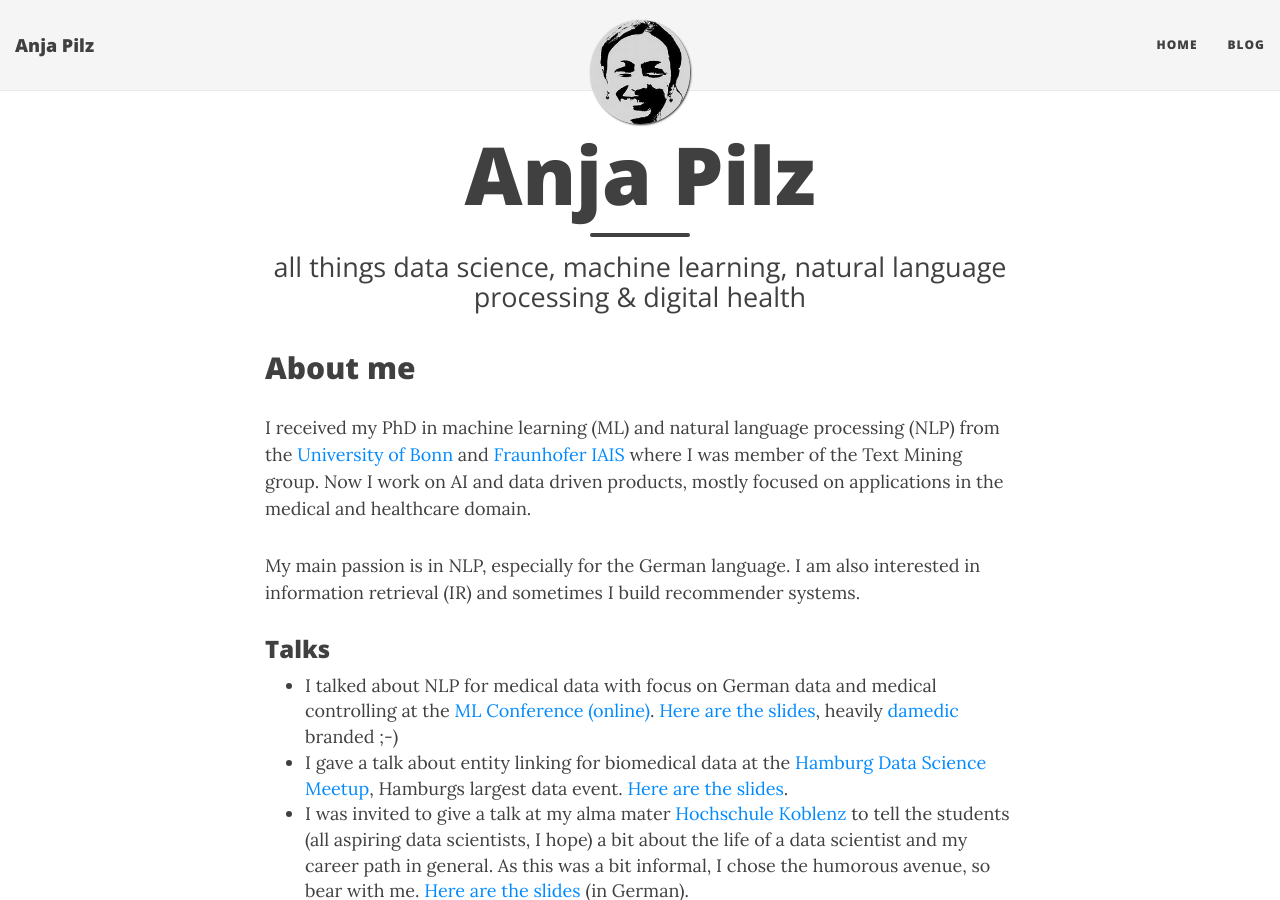
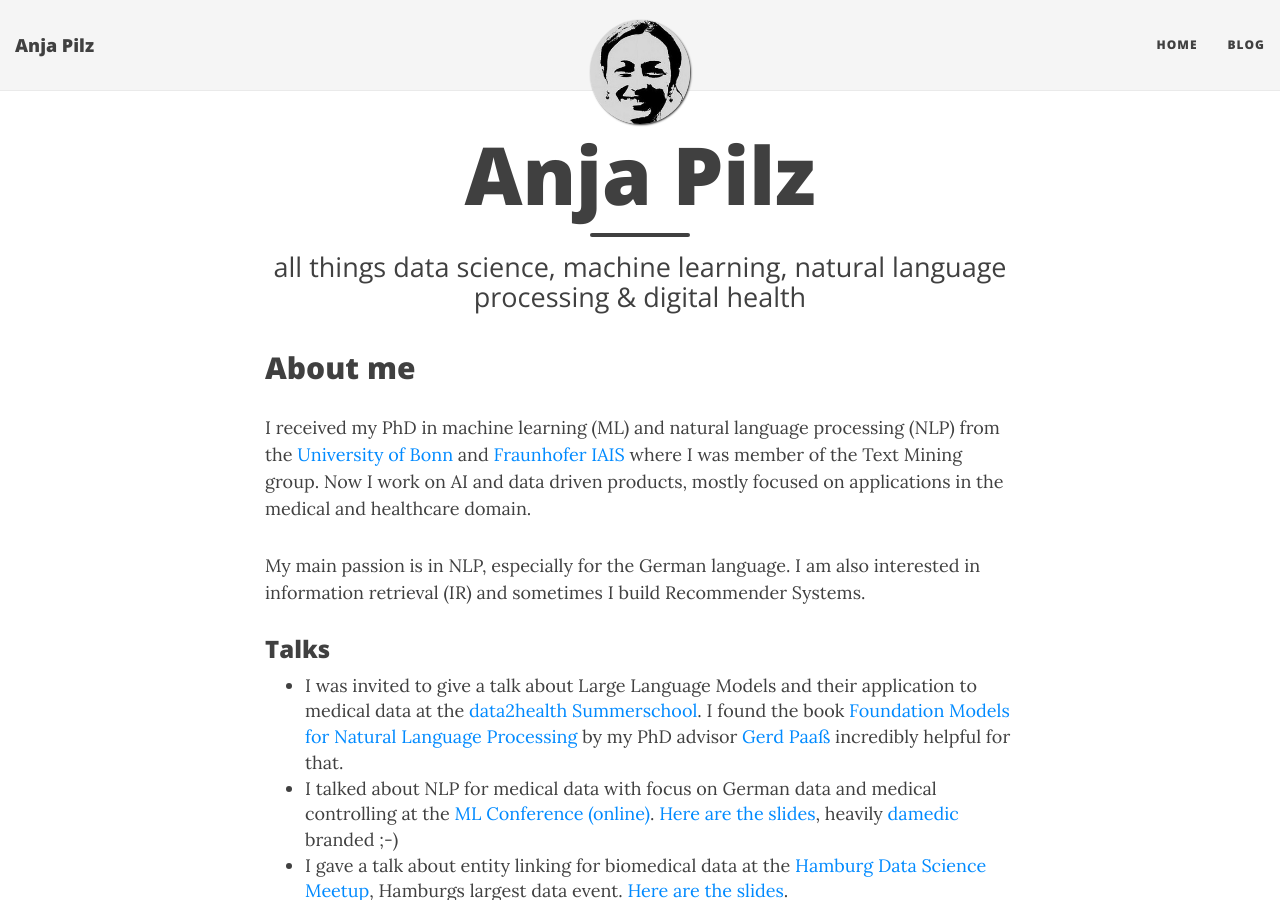
Before and after one commit to aplz/aplz.github.io, a Jekyll site: the page built from index.md, in a window 1280 px wide and 900 px high. Built offline with Jekyll 4.4.1, drawn with Linux system fonts in a browser that asks for light colours; nearby versions of some CDN libraries.

Commit message:
Update index.md

```diff
--- a/index.md
+++ b/index.md
@@ -7,9 +7,10 @@ subtitle: all things data science, machine learning, natural language processing
 ## About me
 I received my PhD in machine learning (ML) and natural language processing (NLP) from the [University of Bonn](https://mlai.cs.uni-bonn.de/) and [Fraunhofer IAIS](https://www.iais.fraunhofer.de/en.html) where I was member of the Text Mining group. Now I work on AI and data driven products, mostly focused on applications in the medical and healthcare domain.
 
-My main passion is in NLP, especially for the German language. I am also interested in information retrieval (IR) and sometimes I build recommender systems.
+My main passion is in NLP, especially for the German language. I am also interested in information retrieval (IR) and sometimes I build Recommender Systems.
 
 ### Talks
+* I was invited to give a talk about Large Language Models and their application to medical data at the [data2health Summerschool](https://www.data2health.de/de/summerschool). I found the book [Foundation Models for Natural Language Processing](https://link.springer.com/book/10.1007/978-3-031-23190-2) by my PhD advisor [Gerd Paaß](https://www.linkedin.com/in/gerhard-paass-20061359/) incredibly helpful for that.
 * I talked about NLP for medical data with focus on German data and medical controlling at the [ML Conference (online)](https://mlconference.ai/machine-learning-principles/natural-language-processing-for-medical-data/). [Here are the slides](https://www.slideshare.net/AnjaPilz/natural-language-processing-for-medical-data), heavily [damedic](https://www.damedic.ai/en/) branded ;-)
 * I gave a talk about entity linking for biomedical data at the [Hamburg Data Science Meetup](https://www.meetup.com/de-DE/Hamburg-Data-Science-Meetup/), Hamburgs largest data event. [Here are the slides](https://www2.slideshare.net/AnjaPilz/biomedical-entity-linking-introduction-approaches-challenges).
 * I was invited to give a talk at my alma mater [Hochschule Koblenz](https://www.hs-koblenz.de/rac/index/) to tell the students (all aspiring data scientists, I hope) a bit about the life of a data scientist and my career path in general. As this was a bit informal, I chose the humorous avenue, so bear with me. [Here are the slides](https://www.slideshare.net/AnjaPilz/a-career-path-in-data-science) (in German).
```
